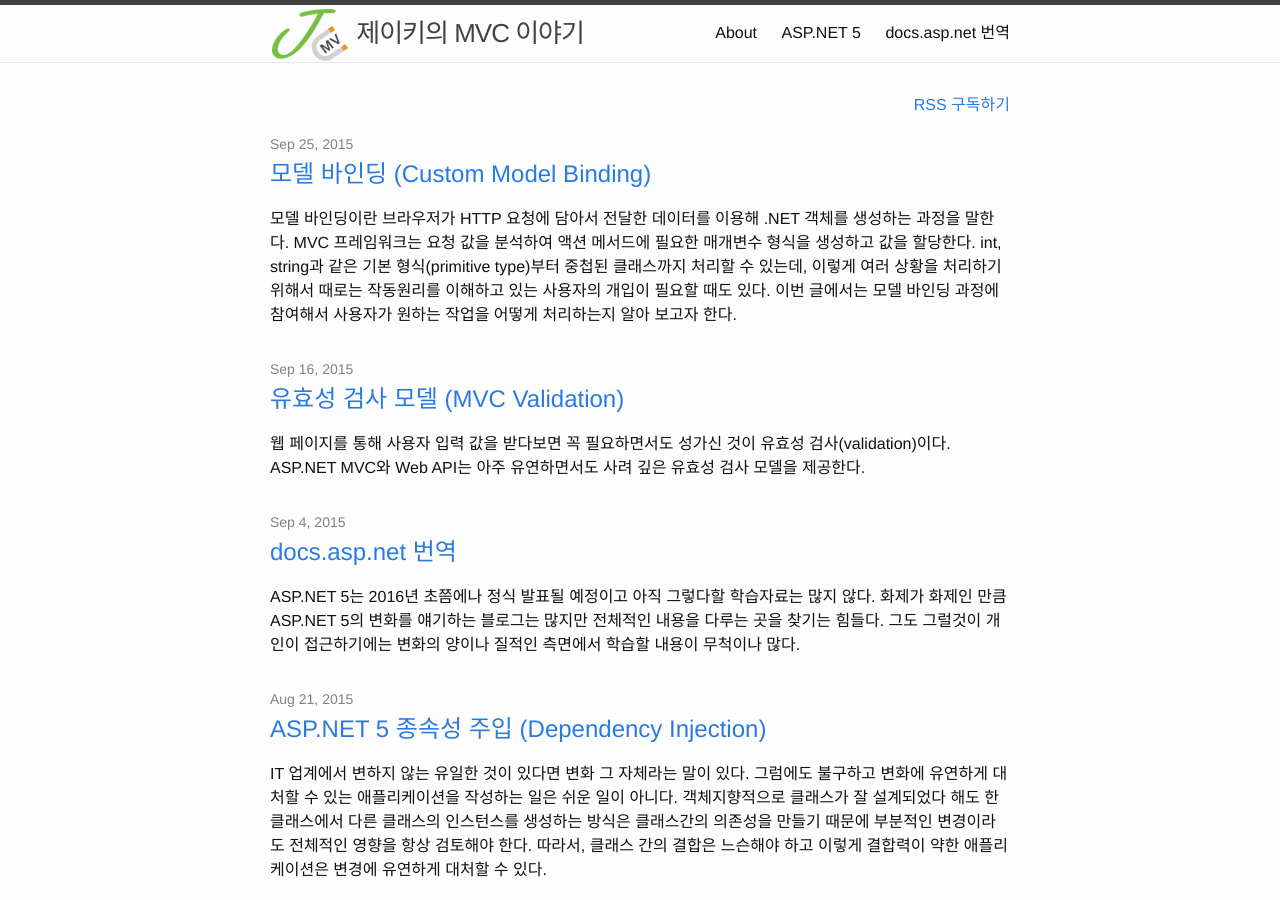
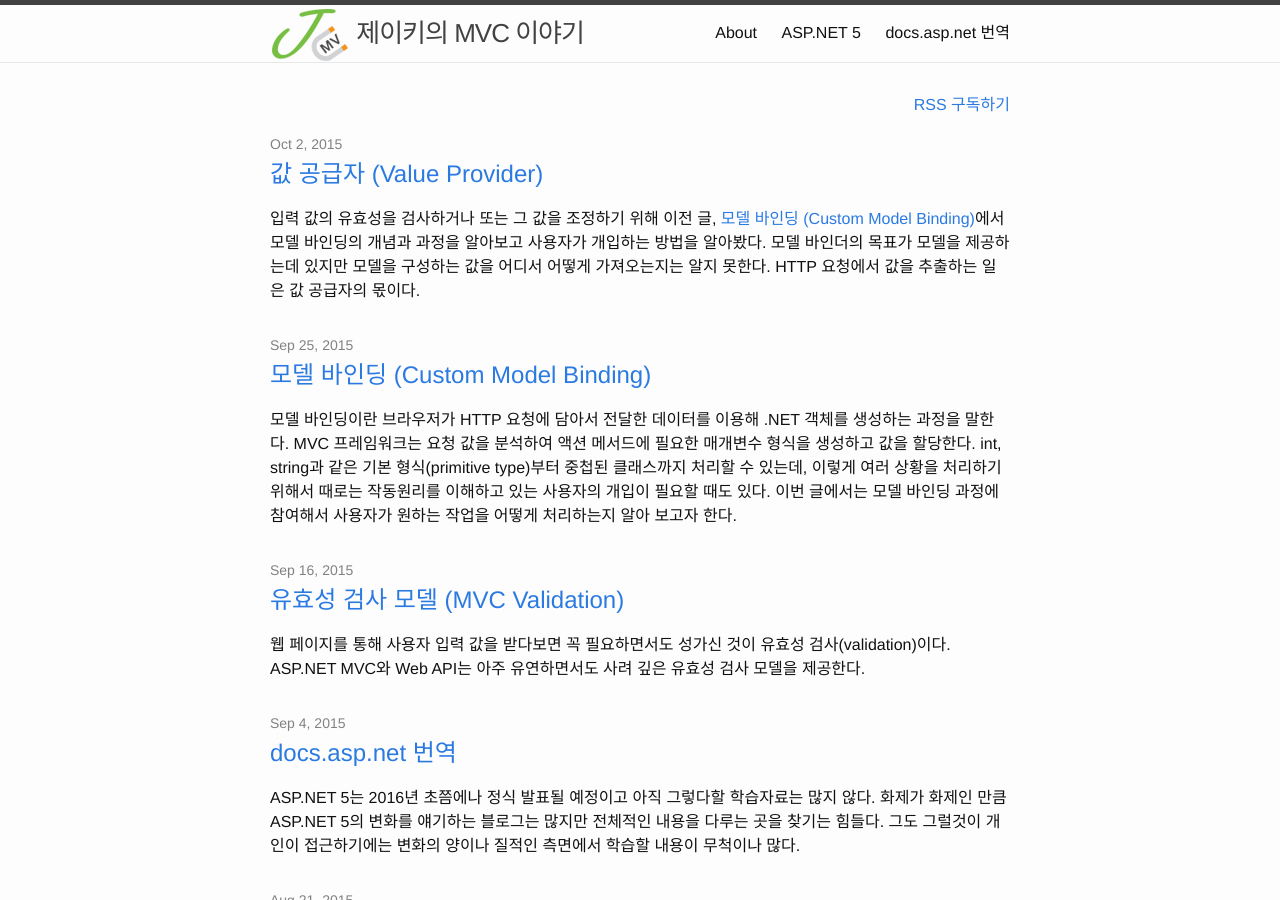
Before and after one commit to jakeymvc/jakeymvc.github.io, a Jekyll site: the page built from index.html, in a window 1280 px wide and 900 px high. Built offline with Jekyll 4.4.1, drawn with Linux system fonts in a browser that asks for light colours; Markdown is read by kramdown in place of the engine named in the settings.

Commit message:
value provider

````diff
--- a/_posts/2015-09-25-model-binder.md
+++ b/_posts/2015-09-25-model-binder.md
@@ -21,6 +21,10 @@ WHERE [ActionDate] >= '2015-09-01 00:00:00:000'
 위의 쿼리는 의도와는 다르게 9월 30일의 데이터를 조회하지 못한다. 시간 때문이다.
 
 목록 1은 프로그램에서 사용하고 있는 조회문이다. 애초에 toDate를 처리할 때 `2015-09-30 23:59:59:000` 처럼 시간 값을 붙여주면 좋겠다는 생각이 들었다.
+
+> Edit:  컴퓨팅에서 1초라는 시간은 길다고도 할 수 있다. 처음에는 밀리 세컨드를 염두에 두지 않았는데 독자의 피드백을 반영하기 위해 `2015-09-30 23:59:59:997` 로 변경했다. 밀리 세컨드를 999로 설정하면 MS SQL 서버는 `2015-10-01 00:00:00:000`으로 해석한다. 천분의 일(1/1000)로 처리하지 못하고 삼백분의 일(1/300)로 계산하기 때문에 올림처리가 되는 현상이 있기 때문이다.
+
+> 물론, 받은 날짜에 하루를 더한 후 less than `2015-10-01 00:00:00:000` 처리를 해도 되지만 이 것 때문에 날짜를 더하는 로직과, greater than or equal to `>=` 와 less than `<` 을 혼용하는 것을 개인적으로 선호하지 않는다. `>=`, `<=` 를 사용하여 일관되게 `=`를 사용함으로써 날짜를 between 이라는 개념에 맞추어 두는 것을 선호한다.
 
 <목록 1> Entity Framework 쿼리
 
@@ -50,11 +54,7 @@ public IQueryable<BatteryVoltageTransactionReportData> GetBatteryVoltageReading(
 3.  MVC 프레임워크에 DateRange 클래스 전용 모델 바인더를 알림
 
 
-첫 번째로 DateRange 클래스를 목록 2와 같이 정의한다. DateTime과 같은 기본 형식은 MVC 프레임워크가 `DefaultModelBinder` 라는 모델 바인더를 사용하여 처리한다. 이 시나리오에서는, FromDate는 원래 값을 유지해야 하고 ToDate의 시간 값을 조정해야하기 때문에 DateTime 형식 모델 바인딩에 개입한다 해도 from, to를 구별해서 처리하는 것이 힙들다.
-
->노트 - 사용자 정의 값 공급자를 구현해서 모델의 특정 속성만 처리하는 방법이 있는데 다음 포스팅에서 알아보기로 한다.
-
-따라서, DateRange 클래스를 대상으로 모델 바인딩하면서 속성 이름으로 구별하는 것이 쉬운 방법이다.
+첫 번째로 DateRange 클래스를 목록 2와 같이 정의한다. DateTime과 같은 기본 형식은 MVC 프레임워크가 `DefaultModelBinder` 라는 모델 바인더를 사용하여 처리한다. 이 시나리오에서는, FromDate는 원래 값을 유지하면서 ToDate의 시간 값을 조정할 것이므로 DateTime 이라는 primitive type 자체를 대상으로 할 수 없다. 만약, 그렇게 한다면 to 성격의 값을 구별해내야 하는 어려움이 따른다. 속성명을 사용해서 구분해야 하는데 이 방법에 대해서는 다음 포스팅에서 알아보기로 한다.
 
 <목록 2> DateRange 클래스
 
@@ -67,8 +67,7 @@ public class DateRange
 {% endhighlight %}
 
 
-
-목록 3은 `IModelBinder` 인터페이스를 상속하여 사용자 정의 모델 바인더를 구현하고 있다.
+사용자 클래스를 정의했으니 이를 처리할 모델 바인더를 만들 차례다. 목록 3은 `IModelBinder` 인터페이스를 상속하여 사용자 정의 모델 바인더를 구현하고 있다.
 
 <목록 3> 사용자 정의 모델 바인더
 
@@ -104,11 +103,11 @@ public class DateRangeBinder : IModelBinder
 
 `IModelBinder` 인터페이스는 `BindModel`이라는 하나의 메서드를 정의하고 있고, 컨트롤러 컨텍스트와 모델 바인딩 컨텍스트를 받는다. 모델 바인딩 컨텍스트의 `Model` 속성에 `DateRange` 클래스의 인스턴스가 있으면 사용하고 그렇지 않으면 새 인스턴스를 준비한다.
 
-`GetValue` 메서드는 MVC 프레임워크의 기본 값 제공자(Value Provider)를 사용해서 입력된 값을 읽는다. 그 결과는 `ValueProviderResult` 형식이므로 `AttemptedValue` 라는 문자열 속성을 사용하여 날짜 형식으로 변환한다. 만약, 값이 없다면 기본 값으로 현재 날짜를 돌려준다.
+`GetValue` 메서드는 MVC 프레임워크의 기본 값 제공자(Value Provider)를 사용해서 입력된 값을 읽는다. 그 결과는 `ValueProviderResult` 형식이므로 `AttemptedValue` 라는 문자열 속성을 사용하여 날짜 형식으로 변환한다 (RawValue 라는 object 형식의 속성을 사용하여 형 변환해도 된다). 만약, 값이 없다면 기본 값으로 현재 날짜를 돌려주고 있다.
 
-이제 마지막으로 MVC 프레임워크에 `DateRange` 클래스의 모델 바인더가 있다고 알려야 한다. 두 가지 방법이 있다.
+이제 마지막으로 MVC 프레임워크에 `DateRange` 클래스의 모델 바인더가 있다고 알려주는 두 가지 방법을 목록 4와 목록 5에서 보여주고 있다.
 
-<목록 4> Global.asax 파일에 선언
+<목록 4> Global.asax 파일 Application_Start() 메서드에 선언
 
 ```
     ModelBinders.Binders.Add(typeof(DateRange), new DateRangeBinder());
@@ -127,7 +126,7 @@ public class DateRange
 
 목록 4는 Global.asax 파일의 Application_Start() 메서드에 추가하는 내용으로 모델 바인더의 컬렉션에 새로 정의한 모델 바인더를 등록하고 있다.
 
-목록 5는 모델의 어트리뷰트로서 모델 바인더를 지정하고 있는 모습이다. 개인적으로는 후자의 경우가 가독성이 더 좋은 듯 하다. 모델과 그 바인더를 한 곳에서 보는 것이 모델 바인딩 처리를 별도로 한다는 명시적인 표현이기 때문이다.
+목록 5는 모델의 어트리뷰트로서 모델 바인더를 지정하고 있는 모습이다. 개인적으로는 후자의 경우가 가독성이 더 좋은 듯 하다. 모델과 그 바인더를 한 곳에서 보는 것이 모델 바인딩 처리를 별도로 한다는 명시적인 표현이기 때문이다. 참고로, ASP.NET 5에서는 Global.asax 파일이 없어지고 Startup 클래스에서 시작 처리를 해야 한다.
 
 ###정리###
 
--- /dev/null
+++ b/_posts/2015-10-02-value-provider.md
@@ -0,0 +1,277 @@
+---
+title:  "값 공급자 (Value Provider)"
+date:   2015-10-02
+categories: mvc
+tags: value-provider
+author: Jake Ryu
+permalink: /value-provider
+---
+
+입력 값의 유효성을 검사하거나 또는 그 값을 조정하기 위해 이전 글, [모델 바인딩 (Custom Model Binding)](/model-binding)에서 모델 바인딩의 개념과 과정을 알아보고 사용자가 개입하는 방법을 알아봤다. 모델 바인더의 목표가 모델을 제공하는데 있지만 모델을 구성하는 값을 어디서 어떻게 가져오는지는 알지 못한다. HTTP 요청에서 값을 추출하는 일은 값 공급자의 몫이다.
+
+###모델 바인더와 값 공급자###
+
+모델 바인더(MB)와 값 공급자(VP)의 대화
+
+<style type="text/css">
+.tg  {border-collapse:collapse;border-spacing:0; margin-bottom:20px;}
+.tg td{font-size: 0.8em;padding:5px 5px;border-style:solid;border-width:0px;overflow:hidden;word-break:normal;}
+.tg .tg-yw4l{vertical-align:top}
+.tg .bold{font-weight:bold;}
+</style>
+<table class="tg">
+  <tr>
+    <td class="tg-yw4l bold">MB</td>
+    <td class="tg-yw4l"></td>
+    <td class="tg-yw4l">요새 컨트롤러가 내 덕에 일이 많이 줄었어. 그렇게 생각하지 않니?</td>
+  </tr>
+  <tr>
+    <td class="tg-yw4l bold">VP</td>
+    <td class="tg-yw4l"></td>
+    <td class="tg-yw4l">그렇긴 하지, 우리가 만들어준 데이터를 쓰기만 하면 되잖아.</td>
+  </tr>
+  <tr>
+    <td class="tg-yw4l bold">MB</td>
+    <td class="tg-yw4l"></td>
+    <td class="tg-yw4l">우리? 왜 우리라고 생각하지? 값이든 객체든 컨트롤러 입맛에 맞게 만들어 주는건 난데.</td>
+  </tr>
+  <tr>
+    <td class="tg-yw4l bold">VP</td>
+    <td class="tg-yw4l"></td>
+    <td class="tg-yw4l">그렇게 생각해? 입력 값은 어디서나 오는지 알고 그러는거야?</td>
+  </tr>
+  <tr>
+    <td class="tg-yw4l bold">MB</td>
+    <td class="tg-yw4l"></td>
+    <td class="tg-yw4l">그야 물론, HTTP 요청에서 가져오는 거잖아.</td>
+  </tr>
+  <tr>
+    <td class="tg-yw4l bold">VP</td>
+    <td class="tg-yw4l"></td>
+    <td class="tg-yw4l">원칙적으로 말하면 그렇긴 하지. 그런데 HTTP 요청이 어떻게 구성되어 있나 생각해 보라구. A 라는 값이 폼 바디에 있는지, 쿼리스트링 또는 라우트 데이터에 있는지, 심지어 헤더 또는 쿠키에 박혀 있는 값인지 어떻게 알고 가져올 수 있을까?</td>
+  </tr>
+  <tr>
+    <td class="tg-yw4l bold">MB</td>
+    <td class="tg-yw4l"></td>
+    <td class="tg-yw4l">음... 그런 걸 내가 꼭 알 필요는 없잖아? 팩토리 아저씨에게 물어보면 그만인데.</td>
+  </tr>
+  <tr>
+    <td class="tg-yw4l bold">VP</td>
+    <td class="tg-yw4l"></td>
+    <td class="tg-yw4l">어라, 우리 아빠 이름이 팩토리인데.</td>
+  </tr>
+  <tr>
+    <td class="tg-yw4l bold">MB</td>
+    <td class="tg-yw4l"></td>
+    <td class="tg-yw4l">헉!!!</td>
+  </tr>
+  <tr>
+    <td class="tg-yw4l bold">VP</td>
+    <td class="tg-yw4l"></td>
+    <td class="tg-yw4l">아빠는 우리 형제들한테 항상 퀴즈를 내, A라는 값을 누가 찾을 수 있냐고. 하지만, 기회가 불공평해. 나는 막내라서 답을 찾을 기회가 거의 없어.</td>
+  </tr>
+  <tr>
+    <td class="tg-yw4l bold">MB</td>
+    <td class="tg-yw4l"></td>
+    <td class="tg-yw4l">그게 무슨 뜻이야?</td>
+  </tr>
+  <tr>
+    <td class="tg-yw4l bold">VP</td>
+    <td class="tg-yw4l"></td>
+    <td class="tg-yw4l">먼저, 첫째 형이 폼 바디에 들어 있는 name-value 쌍을 보고 A라는 name을 찾지. 운좋게 찾으면 그걸로 끝이야, 아빠한테 A에 해당하는 값을 알려주고 끝나는 거지.</td>
+  </tr>
+  <tr>
+    <td class="tg-yw4l bold">MB</td>
+    <td class="tg-yw4l"></td>
+    <td class="tg-yw4l">만약 못 찾으면?</td>
+  </tr>
+  <tr>
+    <td class="tg-yw4l bold">VP</td>
+    <td class="tg-yw4l"></td>
+    <td class="tg-yw4l">그럼, 둘째 형 순서가 되지. 둘째 형은 라우트 데이터만 살펴봐. 거기 없으면 셋째 형 순서가 되지.</td>
+  </tr>
+  <tr>
+    <td class="tg-yw4l bold">MB</td>
+    <td class="tg-yw4l"></td>
+    <td class="tg-yw4l">재밌네. 셋째 형은 어디서 값을 찾을까?</td>
+  </tr>
+  <tr>
+    <td class="tg-yw4l bold">VP</td>
+    <td class="tg-yw4l"></td>
+    <td class="tg-yw4l">셋째 형은 쿼리스트링, 나는 파일, 이렇게 서열대로 찾는 곳이 각각 다르다구. 파일까지 오는 일이 거의 없어 아주 슬프다구.</td>
+  </tr>
+<tr>
+    <td class="tg-yw4l bold">MB</td>
+    <td class="tg-yw4l"></td>
+    <td class="tg-yw4l">그럼, 찾는 순서를 바꿀 수는 없는거야?</td>
+  </tr>
+  <tr>
+    <td class="tg-yw4l bold">VP</td>
+    <td class="tg-yw4l"></td>
+    <td class="tg-yw4l">아빠한테 물어봐. ㅋㅋ</td>
+  </tr><tr>
+    <td class="tg-yw4l bold">MB</td>
+    <td class="tg-yw4l"></td>
+    <td class="tg-yw4l">내가 어떻게 해볼 수 있을 것 같기도 한데. 음...</td>
+  </tr>
+</table>
+
+액션 메서드에 매개변수가 정의되어 있으면 모델 바인더가 개입하여 HTTP 요청으로 전달된 값을 매개변수에 매핑한다. 이 과정을 자세히 들여다 보면 HTTP 요청에서 값을 찾는 일과 매개변수 형식의 객체를 만드는 두 가지 일로 구분할 수 있다.
+
+모델 바인더가 최전방에서 액션 메서드와 함께 동작하기 때문에 그 이면에서 값 공급자가 하는 중요한 일을 놓치기 쉽다. 값 공급자의 존재를 안다고 해도 때로는 사용자 로직을 모델 바인더에 넣어야 할지, 값 공급자로 구현해야 할지 막막할 때가 있다.
+
+###값 공급자는 언제 사용할까###
+
+모델 바인딩의 동작원리를 알아 보면서 모델 바인더와 값 공급자의 역할을 구분지었다. 값 공급자는 언제 사용하면 유용할까?
+
+값 공급자를 모델 바인더와 구분짓는 가장 큰 요소는 값의 출처를 캡슐화하고 있다는 것이다. 예를 들어, 사용자 정보를 액션 메서드에서 사용하고자 할 때, 그 것을 찾는 위치가 복잡해서 고민이 된다면 또는, 그 위치 때문에 단위 테스트에 지장이 있다면 매개변수로 지정하는 것을 고려해 보자.
+
+아래 목록 1의 코드는 `Controller` 베이스 클래스의 `User` 속성을 통해 사용자명에 접근하고 있다.
+
+
+<목록 1> Welcome 액션 메서드
+
+```c#
+public ActionResult Welcome()
+{
+    string username = User.Identity.Name;
+    ViewBag.WelcomeMessage = "Welcome " + username;
+    return View();
+}
+```
+
+`Controller` 클래스의 `User` 속성을 찾아가 보면 목록 2에서처럼 HttpContext에서 정보를 받고 있다.
+
+<목록 2> Controller 클래스의 User 속성
+
+```c#
+public System.Security.Principal.IPrincipal User
+{
+    get
+    {
+        if (this.HttpContext == null)
+        {
+            return null;
+        }
+        return this.HttpContext.User;
+    }
+}
+```
+
+사용자의 상호 작용없이 Welcome 액션 메서드를 테스트하려면 어떻게 해야 할까? 테스트 메서드에서 컨트롤러를 생성하고 `Welcome` 메서드를 호출하면 `User` 속성에서 당장 null reference 에러가 발생한다. HttpContext에서 사용자 정보를 가져올 수 없기 때문이다. 이를 방지하려면 테스트 메서드에서 HttpContext 객체를 mock 해야 하는데 성가신 일일뿐만 아니라 HttpContext와의 종속성을 피할 수 없다.
+
+값 공급자의 의미를 되새겨 HttpContext에서 사용자 정보를 가져오는 일을 캡슐화 해보자. 사용자 정보를 매개변수로 정의하는 것이다.
+
+<목록 3> 사용자를 매개변수로 추가한 Welcome 액션 메서드
+
+```c#
+public ActionResult Welcome(IPrincipal parameterizedUser)
+{
+    string username = parameterizedUser.Identity.Name;
+    ViewBag.WelcomeMessage = "Welcome " + username;
+
+    return View();
+}
+```
+
+목록 3에서 사용자(IPrincipal)를 매개변수로 받도록 Welcome 액션 메서드를 수정했다. 이제 모델 바인더가 `parameterizedUser` 매개변수를 처리하는 값 공급자를 찾을 수 있도록 사용자 값 공급자와 팩토리를 만들어 보자.
+
+<목록 4> 사용자 정의 값 공급자
+
+```c#
+public class IdentityValueProvider : IValueProvider
+{
+    public bool ContainsPrefix(string prefix)
+    {
+        return "parameterizedUser".Equals(prefix, StringComparison.OrdinalIgnoreCase);
+    }
+
+    public ValueProviderResult GetValue(string key)
+    {
+        return ContainsPrefix(key)
+            ? new ValueProviderResult(HttpContext.Current.User,
+                HttpContext.Current.User.Identity.Name,
+                System.Globalization.CultureInfo.CurrentCulture)
+            : null;
+    }
+}
+```
+
+값 공급자를 만들려면 `IValuePrivider` 인터페이스를 구현해야 한다. 팩토리는 이 인터페이스를 구현하는 클래스들을 차례로 호출하면서 `ContainsPrefix` 메서드를 호출하는데 prefix를 통해 액션 메서드에 정의한 매개변수명(여기서는  parameterizedUser)을 전달한다. 그 때문에 처리여부를 판단하기 위해 매개변수명을 하드코드로 비교하고 있다.
+
+`IValuePrivider` 인터페이스가 정의하는 또 하나의 메서드는 `GetValue` 메서드이다. 이 메서드에서는 팩토리용으로 제공했던 `ContainsPrefix` 메서드를 통해 자신이 값 제공자인지 다시 한번 확인한 후,  HttpContext의 현재 사용자를 반환하고 있다. 반환 형식 `ValueProviderResult` 에 맞게 값을 구성하는데, 두 번째 인자인 AttemptedValue 는 시스템에 의해 오류시  overwrite 될 수 있기 때문에 null 로 할당해도 무방하다. 만약, `GetValue` 메서드가  null을 반환하면 팩토리 내의 다음 값 공급자에게 기회가 돌아간다. 이런 체인 방식은 값을 다른 곳에도 중복 정의할 수 있는 유연함을 주지만 반면에, 팩토리가 호출되는 순서도 신경써야 할 것이다.
+
+팩토리를 정의하는 것은 아주 간단하다. 목록 5와 같이 값 공급자의 인스턴스를 반환하기만 하면 된다.
+
+<목록 5> 사용자 정의 값 공급자를 위한 팩토리
+
+```c#
+public class IdentityValueProviderFactory : ValueProviderFactory
+{
+    public override IValueProvider GetValueProvider(ControllerContext controllerContext)
+    {
+        return new IdentityValueProvider();
+    }
+}
+```
+
+마지막으로 사용자 정의 팩토리를 MVC 프레임워크에 알려 줄 일만 남았다.
+
+<목록 6> Global.asax 파일에 팩토리 등록
+
+```c#
+public class MvcApplication : System.Web.HttpApplication
+{
+    protected void Application_Start()
+    {
+        AreaRegistration.RegisterAllAreas();
+        RouteConfig.RegisterRoutes(RouteTable.Routes);
+
+        ValueProviderFactories.Factories.Add(new IdentityValueProviderFactory());
+    }
+}
+```
+
+ `ValueProviderFactories.Factories` 속성은 값 공급자 팩토리들의 컬렉션이다. 이 곳에 우리가 작성한 팩토리를 등록한다. 만약 팩토리가 사용되는 우선 순위를 높이고 싶다면 `Add` 대신 `Insert` 메서드를 사용해서 인덱스를 지정할 수도 있다.
+
+
+
+###단위 테스트###
+
+값 공급자를 사용함으로써 HttpContext를 의존하고 취급해야 하는 부담을 덜었다. 이 것은 또한 테스트 면에서도 대단히 유용하다.
+
+<목록 7> 단위 테스트
+
+```c#
+[TestMethod]
+public void TestMethod1()
+{
+    // Arrange
+    var controller = new HomeController();
+    GenericPrincipal user = new GenericPrincipal(new GenericIdentity("iamtestuser"), null);
+
+    // Act
+    ViewResult result = controller.Welcome(user) as ViewResult;
+
+    // Assert
+    Assert.AreEqual(result.ViewData["WelcomeMessage"], "Welcome iamtestuser");
+}
+```
+
+액션 메서드에 추가적인 매개변수를 정의하는 것이 깔끔해 보이지 않을 수도 있겠지만 테스트 과정에서 보상 받는 듯한 느낌이 든다.
+
+###정리###
+
+HTTP 요청을 탐색하고 필요한 정보를 가져오는데 값 공급자가 큰 역할을 하고 있다. 모델 바인더는 이를 토대로 해서 액션 메서드에 정의한 매개변수의 객체를 제공한다.
+
+모델 바인더와 값 공급자의 대화에서 값을 탐색하는 장소에 우선 순위가 있다고 했다. 이는 MVC 프레임워크가 제공하는 기본 모델 바인더에 국한된 이야기다. 이 순서를 조정하는 일은 팩토리가 FormValueProvider를 먼저 호출하느냐, QueryStringValueProvider를 먼저 호출하느냐의 문제이므로 팩토리 컬렉션을 어떻게 관리하느냐에 따라 값 공급자 간의 우선 순위를 조정할 수 있는 것이다.
+
+MVC 가 테스트를 염두에 두고 만들어진 프레임워크라는 것을 값 공급자를 통해 다시 한번 깨달았다. 테스트의 중요성을 알면서도 매번 간과하는 것은 MVC 개발자로서 창피한 일인 것 같다 (물론, 내 이야기다).
+
+간단하기는 하지만 매개변수명을 갖고 하드코드로 비교하는 것은 좋은 방법이 아닌 것 같다. 매개변수에 어트리뷰트를 적용해서 특정 값 공급자랑 연결되도록 하는 것이 나은 방법일 것 같다.
+
+####참고 자료####
+[How to create a custom Value Provider for MVC](http://donovanbrown.com/post/2011/09/23/How-to-create-a-custom-Value-Provider-for-MVC)
+
+[What’s the Difference Between a Value Provider and Model Binder?](
+http://haacked.com/archive/2011/06/30/whatrsquos-the-difference-between-a-value-provider-and-model-binder.aspx/)
````
Also changed, not shown: other parts of _posts/2015-09-25-model-binder.md (+1 -1 lines), _drafts/generic-excel-export.md (added, +2 -0 lines), _drafts/value-provider.md (deleted, +0 -9 lines).
